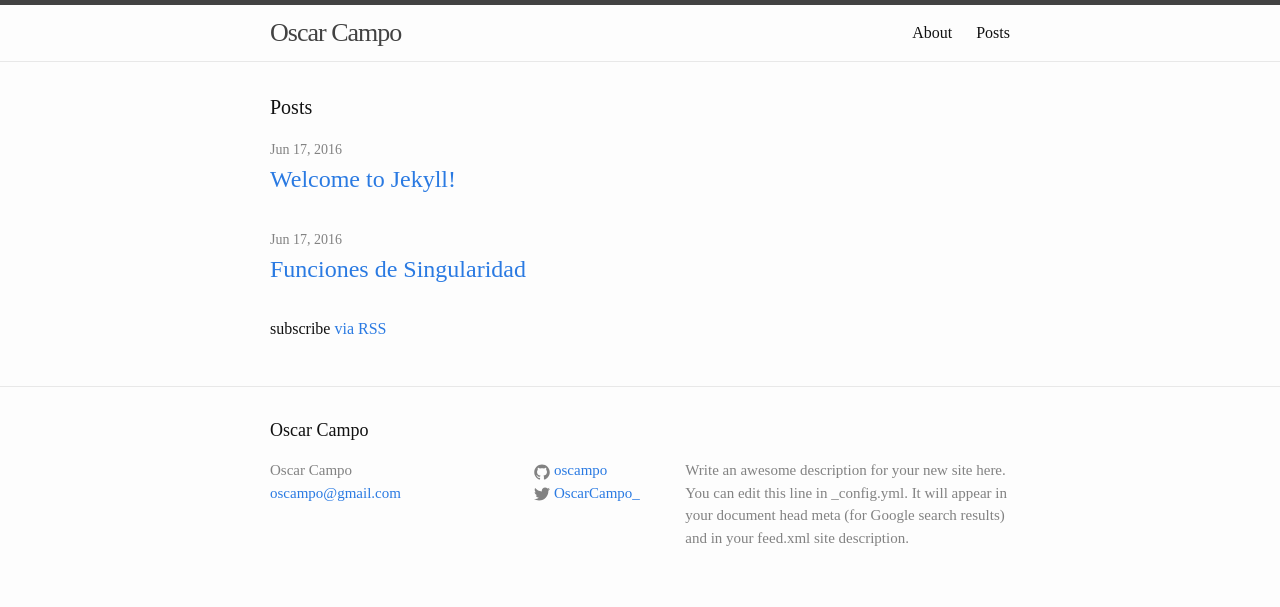
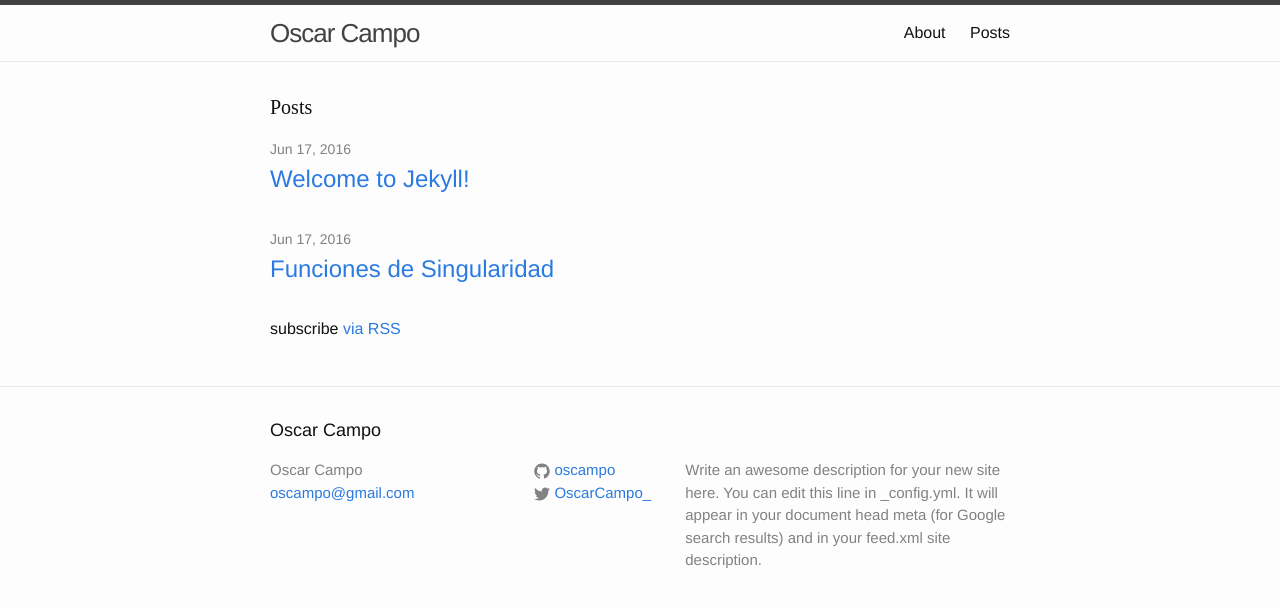
Before and after one commit to oscampo/oscampo.github.io, a Jekyll site: the page built from index.html, in a window 1280 px wide. Shown: the top 607 px of the page. Built offline with Jekyll 4.4.1, drawn with Linux system fonts in a browser that asks for light colours; some web fonts are replaced; Markdown is read by kramdown in place of the engine named in the settings.

Commit message:
Update main.scss

```diff
--- a/css/main.scss
+++ b/css/main.scss
@@ -18,8 +18,8 @@ h1 {
 	font-family: 'MyScriptFont';
     }
 // Our variables
-//$base-font-family: "Helvetica Neue", Helvetica, Arial, sans-serif;
-$base-font-family: "MyScriptFont";
+$base-font-family: "Helvetica Neue", Helvetica, Arial, sans-serif;
+//$base-font-family: "MyScriptFont";
 $base-font-size:   16px;
 $base-font-weight: 400;
 $small-font-size:  $base-font-size * 0.875;
```
